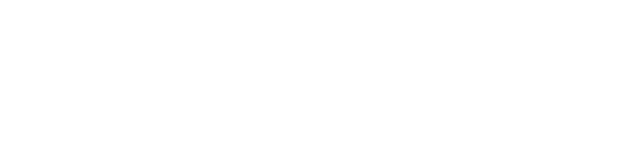
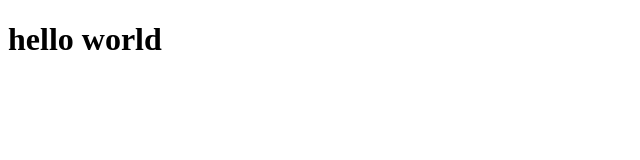
Before and after one commit to ijlalansari1122/frontend-development, a plain HTML site: page index.html in a window 1280 px wide. Shown: the whole page, without its empty margins (0-640 px from the left). Drawn offline with Linux system fonts and the light colour scheme.

Commit message:
hello world

```diff
--- a/index.html
+++ b/index.html
@@ -7,6 +7,8 @@
     <title>Document</title>
 </head>
 <body>
+    <div><h1>hello world</h1></div>
+
 
 </body>
 </html>
```
